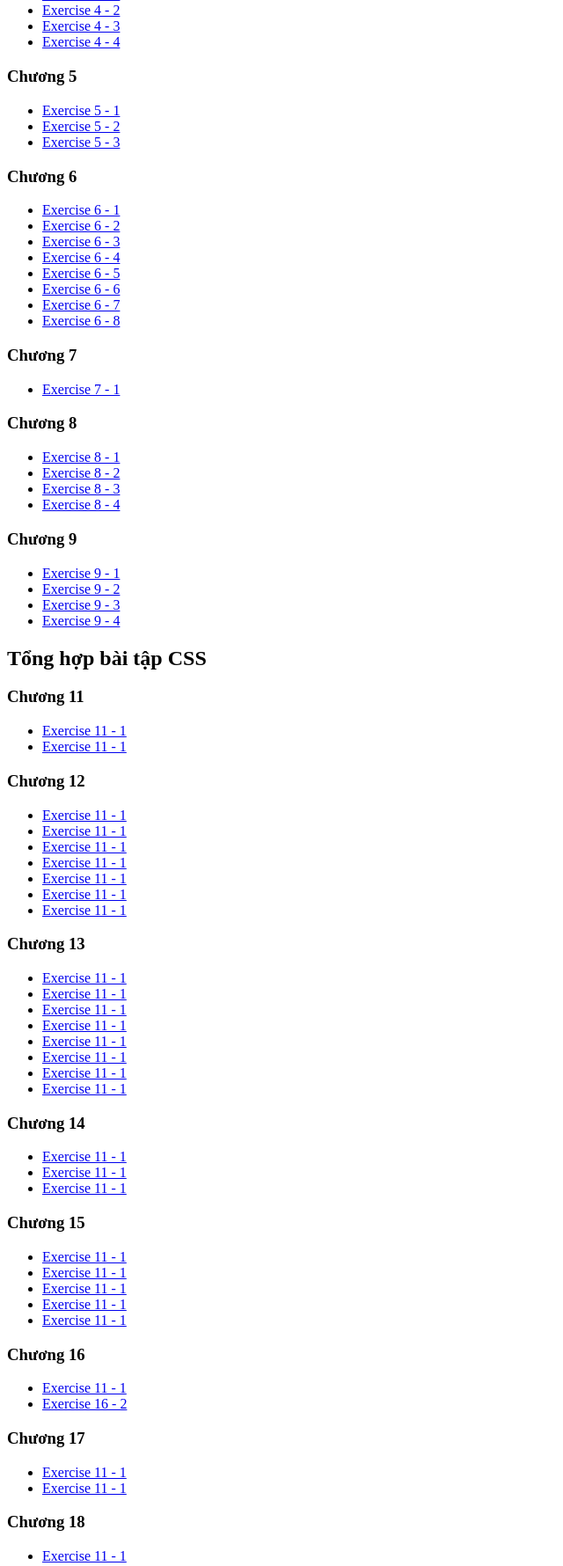
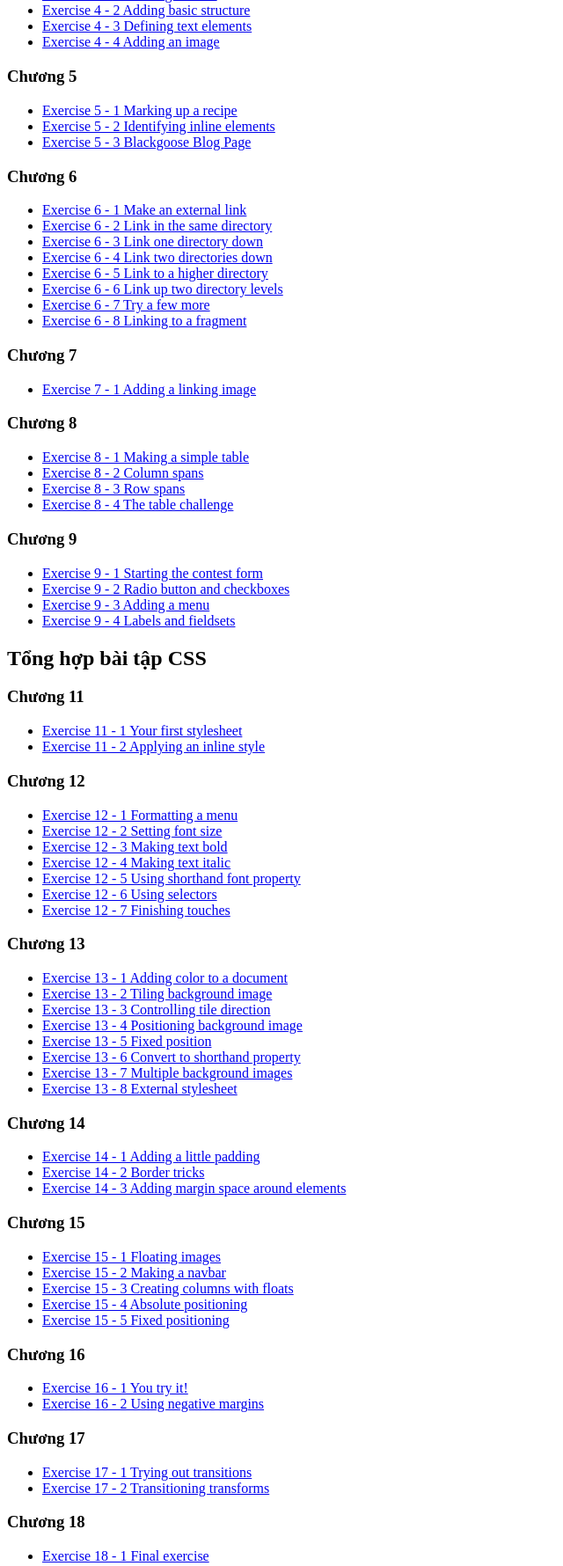
Before and after one commit to trantu2k/trantu2k.github.io, a plain HTML site: page index.html in a window 1280 px wide. Shown: the part 288-2068 px from the top of the page at 88% size, without its empty margins (0-640 px from the left). Drawn offline with Linux system fonts and the light colour scheme.

Commit message:
Update index.html

```diff
--- a/index.html
+++ b/index.html
@@ -13,51 +13,51 @@
 
     <h2>Tổng hợp bài tập phần HTML</h2>
     <h3>Chương 4</h3>
-    <ul>
-      <li><a href="labs/HTML/exercise.4-1"> Exercise 4 - 1 </a></li>
-      <li><a href="labs/HTML/exercise.4-2"> Exercise 4 - 2 </a></li>
-      <li><a href="labs/HTML/exercise.4-3"> Exercise 4 - 3 </a></li>
-      <li><a href="labs/HTML/exercise.4-4"> Exercise 4 - 4 </a></li>
+   <ul>
+      <li><a href="labs/HTML/exercise.4-1"> Exercise 4 - 1 Entering content </a></li>
+      <li><a href="labs/HTML/exercise.4-2"> Exercise 4 - 2 Adding basic structure </a></li>
+      <li><a href="labs/HTML/exercise.4-3"> Exercise 4 - 3 Defining text elements </a></li>
+      <li><a href="labs/HTML/exercise.4-4"> Exercise 4 - 4 Adding an image </a></li>
     </ul>
 
     <h3>Chương 5</h3>
     <ul>
-      <li><a href="labs/HTML/exercise.5-1"> Exercise 5 - 1 </a></li>
-      <li><a href="labs/HTML/exercise.5-2"> Exercise 5 - 2 </a></li>
-      <li><a href="labs/HTML/exercise.5-3"> Exercise 5 - 3 </a></li>
+      <li><a href="labs/HTML/exercise.5-1"> Exercise 5 - 1  Marking up a recipe </a></li>
+      <li><a href="labs/HTML/exercise.5-2"> Exercise 5 - 2  Identifying inline elements </a></li>
+      <li><a href="labs/HTML/exercise.5-3"> Exercise 5 - 3 Blackgoose Blog Page </a></li>
     </ul>
 
     <h3>Chương 6</h3>
     <ul>
-      <li><a href="labs/HTML/exercise.6-1"> Exercise 6 - 1 </a></li>
-      <li><a href="labs/HTML/exercise.6-2"> Exercise 6 - 2 </a></li>
-      <li><a href="labs/HTML/exercise.6-3"> Exercise 6 - 3 </a></li>
-      <li><a href="labs/HTML/exercise.6-4"> Exercise 6 - 4 </a></li>
-      <li><a href="labs/HTML/exercise.6-5"> Exercise 6 - 5 </a></li>
-      <li><a href="labs/HTML/exercise.6-6"> Exercise 6 - 6 </a></li>
-      <li><a href="labs/HTML/exercise.6-7"> Exercise 6 - 7 </a></li>
-      <li><a href="labs/HTML/exercise.6-8"> Exercise 6 - 8 </a></li>
+      <li><a href="labs/HTML/exercise.6-1"> Exercise 6 - 1 Make an external link </a></li>
+      <li><a href="labs/HTML/exercise.6-2"> Exercise 6 - 2 Link in the same directory </a></li>
+      <li><a href="labs/HTML/exercise.6-3"> Exercise 6 - 3 Link one directory down </a></li>
+      <li><a href="labs/HTML/exercise.6-4"> Exercise 6 - 4 Link two directories down </a></li>
+      <li><a href="labs/HTML/exercise.6-5"> Exercise 6 - 5 Link to a higher directory </a></li>
+      <li><a href="labs/HTML/exercise.6-6"> Exercise 6 - 6 Link up two directory levels </a></li>
+      <li><a href="labs/HTML/exercise.6-7"> Exercise 6 - 7 Try a few more </a></li>
+      <li><a href="labs/HTML/exercise.6-8"> Exercise 6 - 8 Linking to a fragment </a></li>
     </ul>
 
     <h3>Chương 7</h3>
     <ul>
-      <li><a href="labs/HTML/exercise.7-1"> Exercise 7 - 1 </a></li>
+      <li><a href="labs/HTML/exercise.7-1"> Exercise 7 - 1 Adding a linking image </a></li>
     </ul>
 
     <h3>Chương 8</h3>
     <ul>
-      <li><a href="labs/HTML/exercise.8-1"> Exercise 8 - 1 </a></li>
-      <li><a href="labs/HTML/exercise.8-2"> Exercise 8 - 2 </a></li>
-      <li><a href="labs/HTML/exercise.8-3"> Exercise 8 - 3 </a></li>
-      <li><a href="labs/HTML/exercise.8-4"> Exercise 8 - 4 </a></li>
+      <li><a href="labs/HTML/exercise.8-1"> Exercise 8 - 1 Making a simple table </a></li>
+      <li><a href="labs/HTML/exercise.8-2"> Exercise 8 - 2 Column spans </a></li>
+      <li><a href="labs/HTML/exercise.8-3"> Exercise 8 - 3 Row spans </a></li>
+      <li><a href="labs/HTML/exercise.8-4"> Exercise 8 - 4 The table challenge </a></li>
     </ul>
 
     <h3>Chương 9</h3>
     <ul>
-      <li><a href="labs/HTML/exercise.9-1"> Exercise 9 - 1 </a></li>
-      <li><a href="labs/HTML/exercise.9-2"> Exercise 9 - 2 </a></li>
-      <li><a href="labs/HTML/exercise.9-3"> Exercise 9 - 3 </a></li>
-      <li><a href="labs/HTML/exercise.9-4"> Exercise 9 - 4 </a></li>
+      <li><a href="labs/HTML/exercise.9-1"> Exercise 9 - 1 Starting the contest form </a></li>
+      <li><a href="labs/HTML/exercise.9-2"> Exercise 9 - 2 Radio button and checkboxes </a></li>
+      <li><a href="labs/HTML/exercise.9-3"> Exercise 9 - 3 Adding a menu </a></li>
+      <li><a href="labs/HTML/exercise.9-4"> Exercise 9 - 4 Labels and fieldsets </a></li>
     </ul>
 
     <h2>Tổng hợp bài tập CSS</h2>
@@ -65,12 +65,12 @@
     <ul>
       <li>
         <a href="labs/CSS/chapter_11/exercise.11-1/index.html"
-          >Exercise 11 - 1</a
+          >Exercise 11 - 1 Your first stylesheet </a
         >
       </li>
       <li>
         <a href="labs/CSS/chapter_11/exercise.11-2/index.html"
-          >Exercise 11 - 1</a
+          >Exercise 11 - 2 Applying an inline style </a
         >
       </li>
     </ul>
@@ -79,37 +79,37 @@
     <ul>
       <li>
         <a href="labs/CSS/chapter_12/exercise.12-1/index.html"
-          >Exercise 11 - 1</a
+          >Exercise 12 - 1 Formatting a menu</a
         >
       </li>
       <li>
         <a href="labs/CSS/chapter_12/exercise.12-2/index.html"
-          >Exercise 11 - 1</a
+          >Exercise 12 - 2 Setting font size </a
         >
       </li>
       <li>
         <a href="labs/CSS/chapter_12/exercise.12-3/index.html"
-          >Exercise 11 - 1</a
+          >Exercise 12 - 3 Making text bold </a
         >
       </li>
       <li>
         <a href="labs/CSS/chapter_12/exercise.12-4/index.html"
-          >Exercise 11 - 1</a
+          >Exercise 12 - 4 Making text italic </a
         >
       </li>
       <li>
         <a href="labs/CSS/chapter_12/exercise.12-5/index.html"
-          >Exercise 11 - 1</a
+          >Exercise 12 - 5 Using shorthand font property </a
         >
       </li>
       <li>
         <a href="labs/CSS/chapter_12/exercise.12-6/index.html"
-          >Exercise 11 - 1</a
+          >Exercise 12 - 6 Using selectors </a
         >
       </li>
       <li>
         <a href="labs/CSS/chapter_12/exercise.12-7/index.html"
-          >Exercise 11 - 1</a
+          >Exercise 12 - 7 Finishing touches </a
         >
       </li>
     </ul>
@@ -118,42 +118,42 @@
     <ul>
       <li>
         <a href="labs/CSS/chapter_13/exercise.13-1/index.html"
-          >Exercise 11 - 1</a
+          >Exercise 13 - 1 Adding color to a document </a
         >
       </li>
       <li>
         <a href="labs/CSS/chapter_13/exercise.13-2/index.html"
-          >Exercise 11 - 1</a
+          >Exercise 13 - 2 Tiling background image </a
         >
       </li>
       <li>
         <a href="labs/CSS/chapter_13/exercise.13-3/index.html"
-          >Exercise 11 - 1</a
+          >Exercise 13 - 3 Controlling tile direction </a
         >
       </li>
       <li>
         <a href="labs/CSS/chapter_13/exercise.13-4/index.html"
-          >Exercise 11 - 1</a
+          >Exercise 13 - 4 Positioning background image </a
         >
       </li>
       <li>
         <a href="labs/CSS/chapter_13/exercise.13-5/index.html"
-          >Exercise 11 - 1</a
+          >Exercise 13 - 5 Fixed position </a
         >
       </li>
       <li>
         <a href="labs/CSS/chapter_13/exercise.13-6/index.html"
-          >Exercise 11 - 1</a
+          >Exercise 13 - 6 Convert to shorthand property </a
         >
       </li>
       <li>
         <a href="labs/CSS/chapter_13/exercise.13-7/index.html"
-          >Exercise 11 - 1</a
+          >Exercise 13 - 7 Multiple background images </a
         >
       </li>
       <li>
         <a href="labs/CSS/chapter_13/exercise.13-8/index.html"
-          >Exercise 11 - 1</a
+          >Exercise 13 - 8 External stylesheet </a
         >
       </li>
     </ul>
@@ -162,17 +162,17 @@
     <ul>
       <li>
         <a href="labs/CSS/chapter_14/exercise.14-1/index.html"
-          >Exercise 11 - 1</a
+          >Exercise 14 - 1 Adding a little padding </a
         >
       </li>
       <li>
         <a href="labs/CSS/chapter_14/exercise.14-2/index.html"
-          >Exercise 11 - 1</a
+          >Exercise 14 - 2 Border tricks </a
         >
       </li>
       <li>
         <a href="labs/CSS/chapter_14/exercise.14-3/index.html"
-          >Exercise 11 - 1</a
+          >Exercise 14 - 3 Adding margin space around elements </a
         >
       </li>
     </ul>
@@ -181,27 +181,27 @@
     <ul>
       <li>
         <a href="labs/CSS/chapter_15/exercise.15-1/index.html"
-          >Exercise 11 - 1</a
+          >Exercise 15 - 1 Floating images </a
         >
       </li>
       <li>
         <a href="labs/CSS/chapter_15/exercise.15-2/index.html"
-          >Exercise 11 - 1</a
+          >Exercise 15 - 2 Making a navbar </a
         >
       </li>
       <li>
         <a href="labs/CSS/chapter_15/exercise.15-3/index.html"
-          >Exercise 11 - 1</a
+          >Exercise 15 - 3 Creating columns with floats </a
         >
       </li>
       <li>
         <a href="labs/CSS/chapter_15/exercise.15-4/index.html"
-          >Exercise 11 - 1</a
+          >Exercise 15 - 4 Absolute positioning </a
         >
       </li>
       <li>
         <a href="labs/CSS/chapter_15/exercise.15-5/index.html"
-          >Exercise 11 - 1</a
+          >Exercise 15 - 5 Fixed positioning </a
         >
       </li>
     </ul>
@@ -210,12 +210,12 @@
     <ul>
       <li>
         <a href="labs/CSS/chapter_16/exercise.16-1/index.html"
-          >Exercise 11 - 1</a
+          >Exercise 16 - 1 You try it! </a
         >
       </li>
       <li>
         <a href="labs/CSS/chapter_16/exercise.16-2/index.html"
-          >Exercise 16 - 2</a
+          >Exercise 16 - 2 Using negative margins </a
         >
       </li>
     </ul>
@@ -224,19 +224,19 @@
     <ul>
       <li>
         <a href="labs/CSS/chapter_17/exercise.17-1/index.html"
-          >Exercise 11 - 1</a
+          >Exercise 17 - 1 Trying out transitions </a
         >
       </li>
       <li>
         <a href="labs/CSS/chapter_17/exercise.17-2/index.html"
-          >Exercise 11 - 1</a
+          >Exercise 17 - 2 Transitioning transforms </a
         >
       </li>
     </ul>
 
     <h3>Chương 18</h3>
     <ul>
-      <li><a href="labs/CSS/chapter_18/index.html">Exercise 11 - 1</a></li>
+      <li><a href="labs/CSS/chapter_18/index.html">Exercise 18 - 1 Final exercise </a></li>
     </ul>
   </body>
 </html>
```
